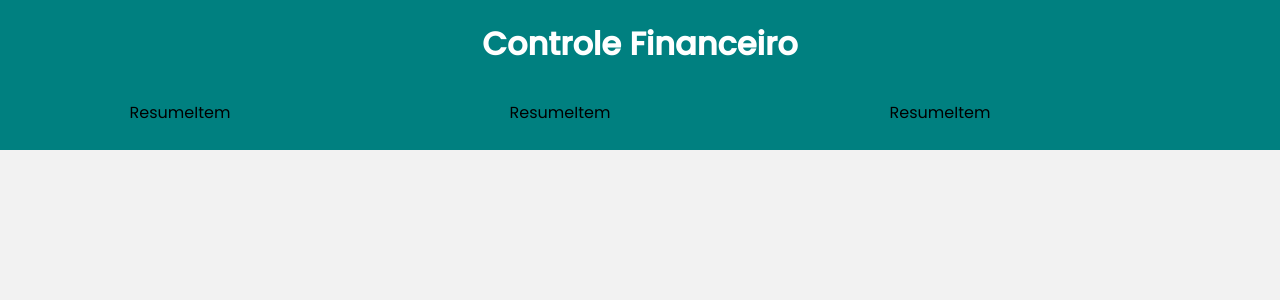
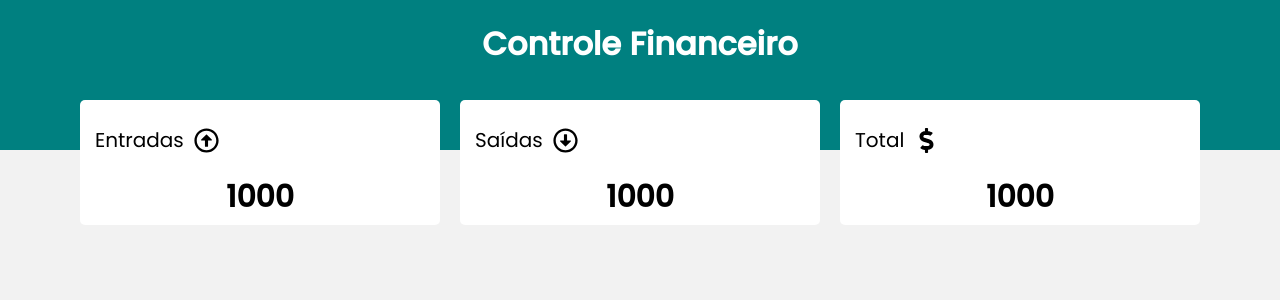
Before and after one commit to andre010101/controle_de_despesas, a React (Create React App) app: page / in a window 1280 px wide. Shown: the top 300 px of the page. Built offline with nearby package versions, Linux system fonts and the light colour scheme.

Commit message:
cards entrada,saidas e total

```diff
--- a/src/components/Header/Resume/index.js
+++ b/src/components/Header/Resume/index.js
@@ -2,11 +2,17 @@
 import ResumeItem from "../ResumeItem";
 import * as c from "./styles";
 
+import {
+    FaRegArrowAltCircleUp,
+    FaRegArrowAltCircleDown,
+    FaDollarSign,
+} from "react-icons/fa";
+
 const Resume = () => {
     return <c.Container>
-        <ResumeItem />
-        <ResumeItem />
-        <ResumeItem />
+        <ResumeItem title="Entradas" Icon={FaRegArrowAltCircleUp} value="1000"/>
+        <ResumeItem title="Saídas" Icon={FaRegArrowAltCircleDown} value="1000"/>
+        <ResumeItem title="Total" Icon={FaDollarSign} value="1000"/>
          </c.Container>
 };
 
--- a/src/components/Header/Resume/styles.js
+++ b/src/components/Header/Resume/styles.js
@@ -3,10 +3,9 @@
 export const Container = styled.div`
 max-width:1120px;
 width:98%;
-mardin:0 auto;
+margin:0 auto;
 display: flex;
 gap:20px;
 margin-top:-50px;
 justify-content:space-around;
-
-`
+`;
--- a/src/components/Header/ResumeItem/index.js
+++ b/src/components/Header/ResumeItem/index.js
@@ -1,8 +1,19 @@
 import React from "react";
+import * as C from "./styles";
 
-const ResumeItem = () => {
-    return <div>ResumeItem</div>
+const ResumeItem = ({title,Icon,value}) => {
+    return (
+        <C.Container>
+        <C.Header>
+            <C.HeaderTitle>
+                {title}
+            </C.HeaderTitle>
+            <Icon/>
+        </C.Header>
+        <C.Total>{value}</C.Total>
+      </C.Container>
+    );
 
-}
+};
 
 export default ResumeItem;
--- a/src/components/Header/ResumeItem/styles.js
+++ b/src/components/Header/ResumeItem/styles.js
@@ -4,46 +4,43 @@
   display: flex;
   flex-direction: column;
   align-items: center;
-background-color:#fff;
+  background-color: #fff;
   border-radius: 5px;
-padding:5px 15px;
-width:30%;
+  padding: 5px 15px;
+  width: 30%;
 
-@media (max-width:750px){
-    width:20%;
+  @media (max-width: 750px) {
+    width: 20%;
 
-    p{
-        font-size:12px;
+    p {
+      font-size: 12px;
     }
-    span{
-        font-size:20px;
+    span {
+      font-size: 20px;
     }
-    svg{
-        display:none;
-    }
-}
-
+    svg {
+      display: none;
+    }}
 `;
-
-export const Header= styled.header`
-display:flex;
+export const Header = styled.header`
+  display: flex;
   align-items: center;
   justify-content: space-aroud;
   width: 100%;
-gap:10px;
+  gap: 10px;
+  margin: 20px auto;
 
-    svg{
-        width:25px;
-        height:25px;
+  svg {
+    width: 25px;
+    height: 25px;
   }
-
 `;
 
 export const HeaderTitle = styled.p`
-    font-size:20px;
+  font-size: 20px;
 `;
 
 export const Total = styled.span`
-    font-size:30px;
-    font-weight:bold;
-`
+  font-size: 30px;
+  font-weight: bold;
+`;
--- a/src/components/Header/index.js
+++ b/src/components/Header/index.js
@@ -1,7 +1,7 @@
 import React from "react";
 import * as C from "./styles";
 
-export default function Header(){
+const Header = () => {
   return (
     <C.Container>
       <C.Header>
@@ -13,3 +13,4 @@
     </C.Container>
   );
 };
+export default Header;
--- a/src/components/Header/styles.js
+++ b/src/components/Header/styles.js
@@ -4,10 +4,11 @@
     height:150px;
     text-align:center;
     background:teal;
+
 `;
 export const Header = styled.h1``;
 
 export const Title = styled.div`
     padding-top:20px;
     color:#fff;
-`
+`;
```
Also changed, not shown: src/components/Header/Form/index.js (added, +8 -0 lines), src/components/Header/Form/styles.js (added). Lines whose indentation alone changed are shown as unchanged.
